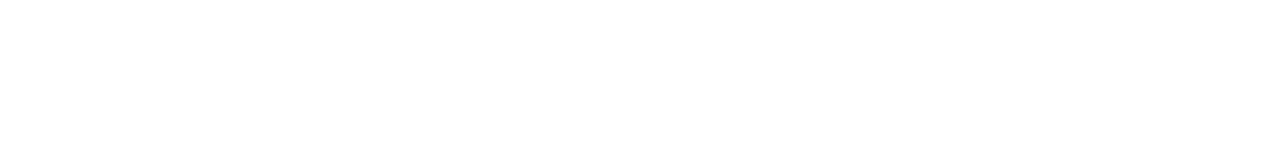
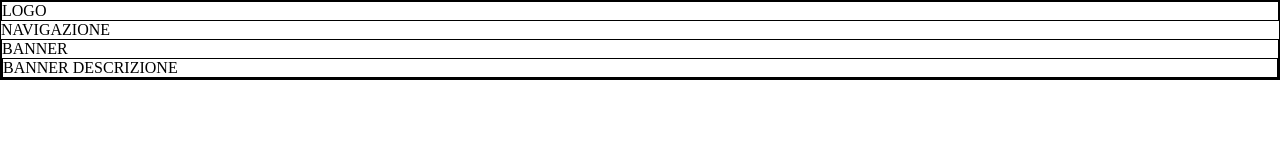
Before and after one commit to Pavel-Stefano/htmlcss-struttura-wp, a plain HTML site: page index.html in a window 1280 px wide. Drawn offline with Linux system fonts and the light colour scheme.

Commit message:
Index: struttura header

```diff
--- a/index.html
+++ b/index.html
@@ -5,22 +5,35 @@
     <meta http-equiv="X-UA-Compatible" content="IE=edge">
     <meta name="viewport" content="width=device-width, initial-scale=1.0">
     <title>htmlcss-struttura-wp</title>
+    <link rel="stylesheet" href="css/style.css">
 </head>
 <body>
     <!-- header -->
-    <header>
-        <div class="logo">
+    <header class="debag">
+
+        <div class="logo debag">
+        LOGO
+        </div>
+
+        <nav >
+            NAVIGAZIONE
+        </nav>
+
+        <div class="banner debag">
+            BANNER
+            <div class="banner-descriction debag">
+                BANNER DESCRIZIONE
+            </div>
 
         </div>
-        <nav class="menu">
-
-        </nav>
 
     </header>
      <!--/ header -->
 
      <!-- <main> -->
      <main>
+
+        <!--  -->
 
      </main>
     <!-- /<main> -->
```
